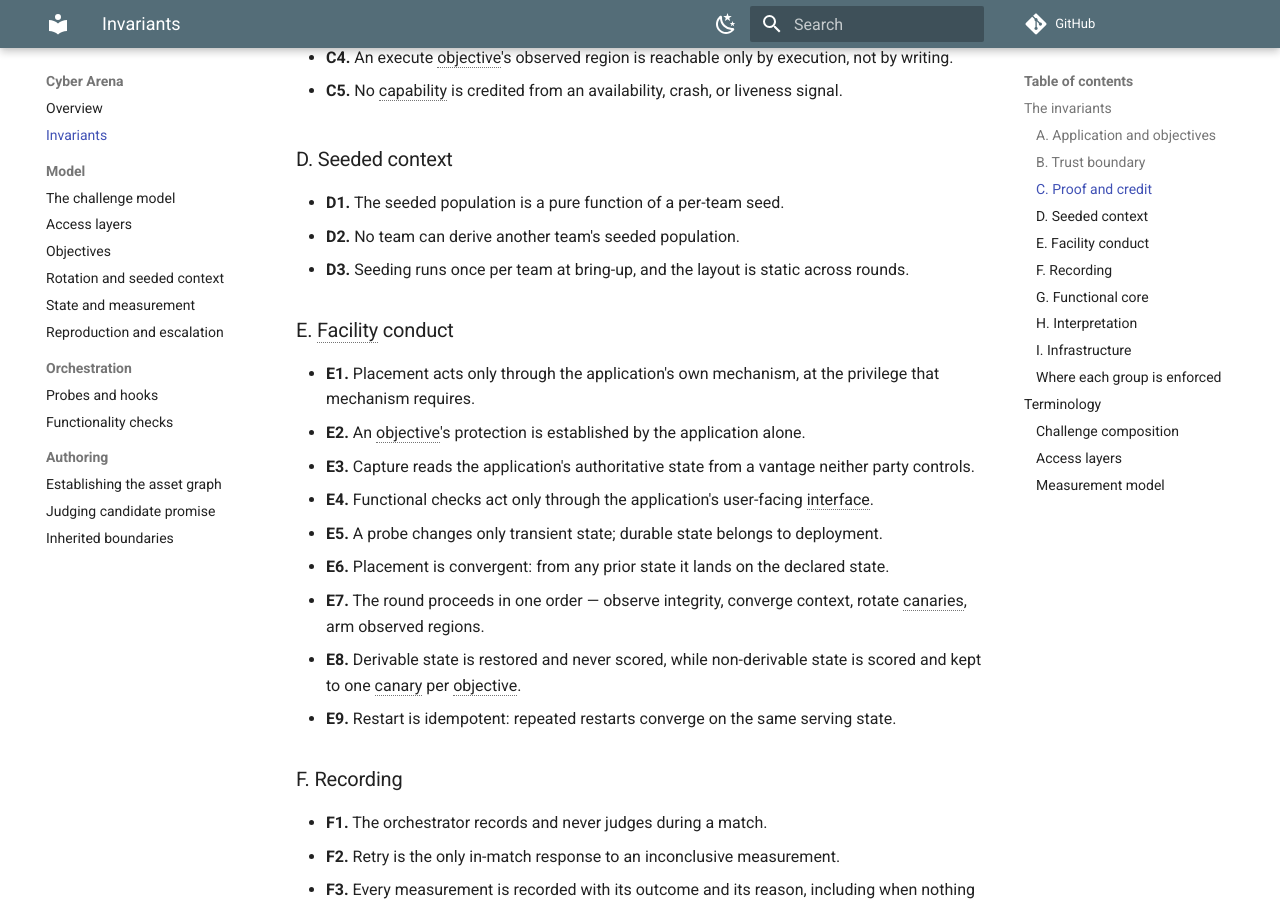
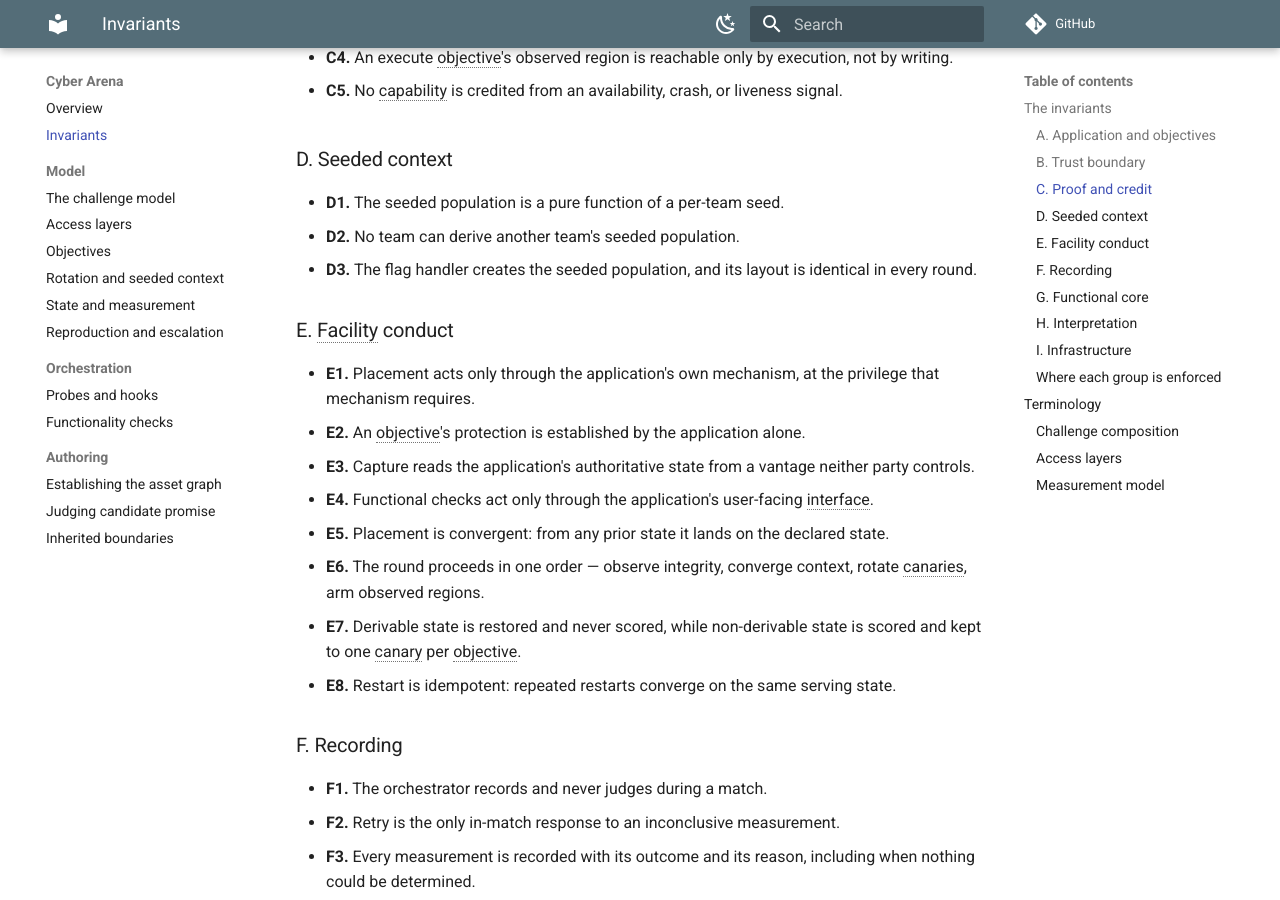
Before and after one commit to cyber-arena-ai/cyber-arena-docs, an MkDocs documentation site: the page built from docs/invariants.md, in a window 1280 px wide and 900 px high, scrolled down 1026 px. Built offline with MkDocs 1.6.1 and Material for MkDocs 9.7.7, drawn with Linux system fonts in a browser that asks for light colours; comment, search, counter and statistics services are not loaded.

Commit message:
Update: Give the flag handler ownership of seeded data

```diff
--- a/docs/invariants.md
+++ b/docs/invariants.md
@@ -48,8 +48,9 @@ section is the contract.
 
 - **D1.** The seeded population is a pure function of a per-team seed.
 - **D2.** No team can derive another team's seeded population.
-- **D3.** Seeding runs once per team at bring-up, and the layout is static
-  across rounds.
+- **D3.** The flag handler creates the seeded population, and its layout is
+  identical in every round.
+
 
 ### E. Facility conduct
 
@@ -60,15 +61,14 @@ section is the contract.
   neither party controls.
 - **E4.** Functional checks act only through the application's user-facing
   interface.
-- **E5.** A probe changes only transient state; durable state belongs to
-  deployment.
-- **E6.** Placement is convergent: from any prior state it lands on the
+
+- **E5.** Placement is convergent: from any prior state it lands on the
   declared state.
-- **E7.** The round proceeds in one order — observe integrity, converge
+- **E6.** The round proceeds in one order — observe integrity, converge
   context, rotate canaries, arm observed regions.
-- **E8.** Derivable state is restored and never scored, while non-derivable
+- **E7.** Derivable state is restored and never scored, while non-derivable
   state is scored and kept to one canary per objective.
-- **E9.** Restart is idempotent: repeated restarts converge on the same
+- **E8.** Restart is idempotent: repeated restarts converge on the same
   serving state.
 
 ### F. Recording
```
Also changed, not shown: docs/model/state.md (+1 -1 lines), docs/runtime/probes.md (+1 -1 lines).
